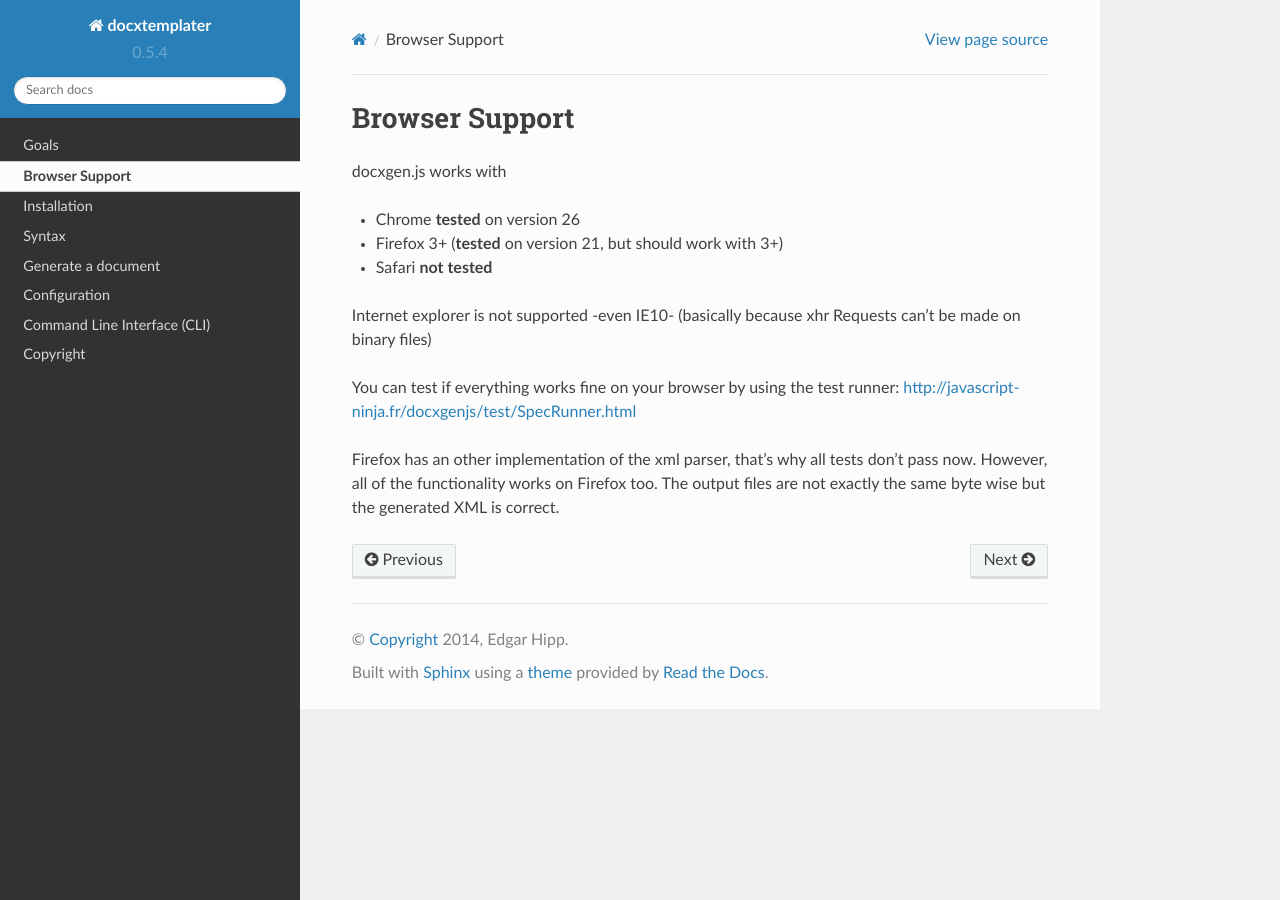
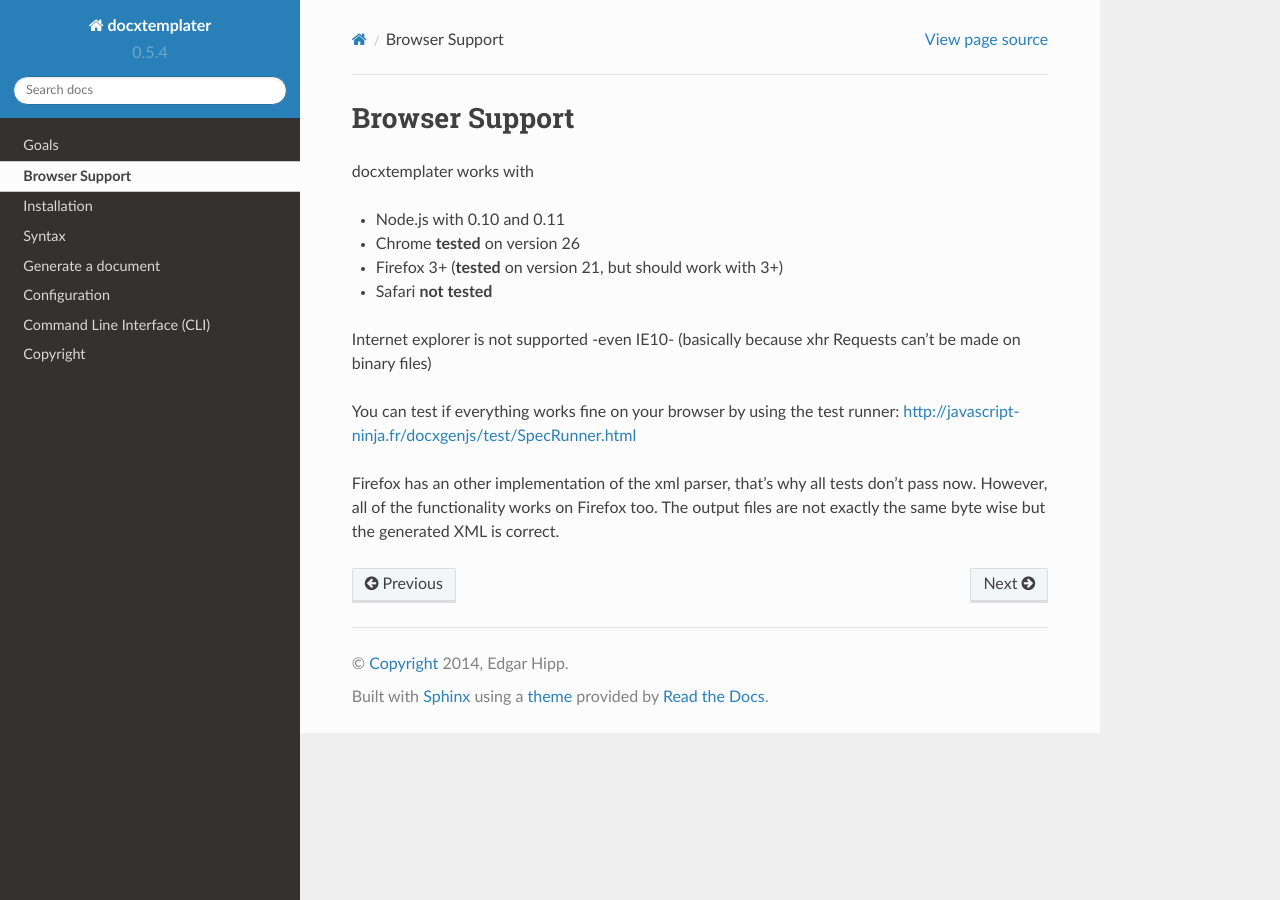
Before and after one commit to open-xml-templating/docxtemplater, a Sphinx documentation site: the page built from docs/source/platform_support.rst, in a window 1280 px wide. Built offline with Sphinx 7.4.7 and the Read the Docs theme 2.0.0, drawn with Linux system fonts in a browser that asks for light colours.

Commit message:
added node support in doc

```diff
--- a/docs/source/index.rst
+++ b/docs/source/index.rst
@@ -19,7 +19,7 @@ Contents:
 
 
    goals
-   browser_support
+   platform_support
    installation
    syntax
    generate
--- a/docs/source/browser_support.rst
+++ b/docs/source/platform_support.rst
@@ -6,8 +6,9 @@
 Browser Support
 ===============
 
-docxgen.js works with
+docxtemplater works with
 
+- Node.js with 0.10 and 0.11
 - Chrome **tested** on version 26
 - Firefox 3+ (**tested** on version 21, but should work with 3+)
 - Safari **not tested**
```
